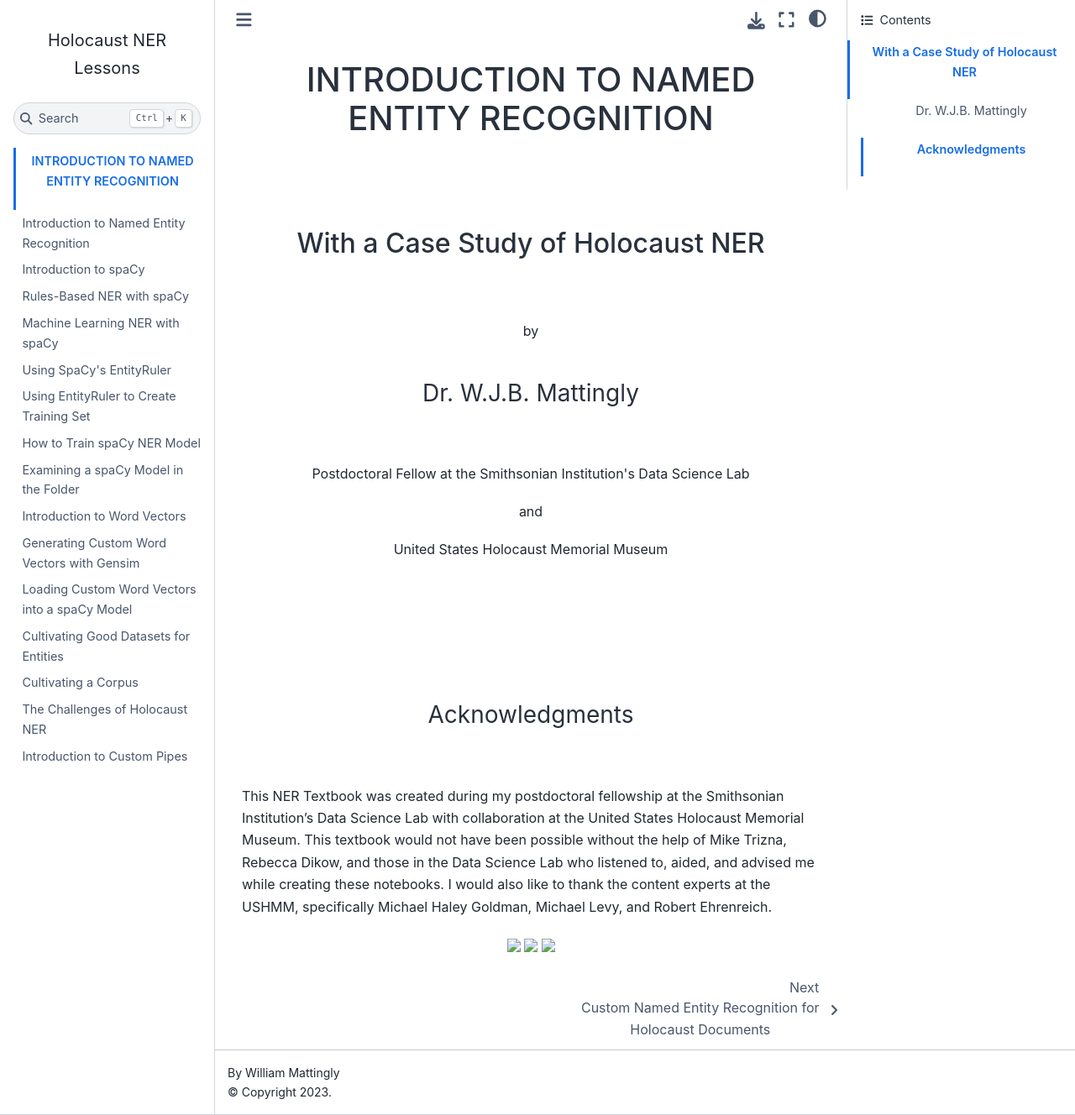
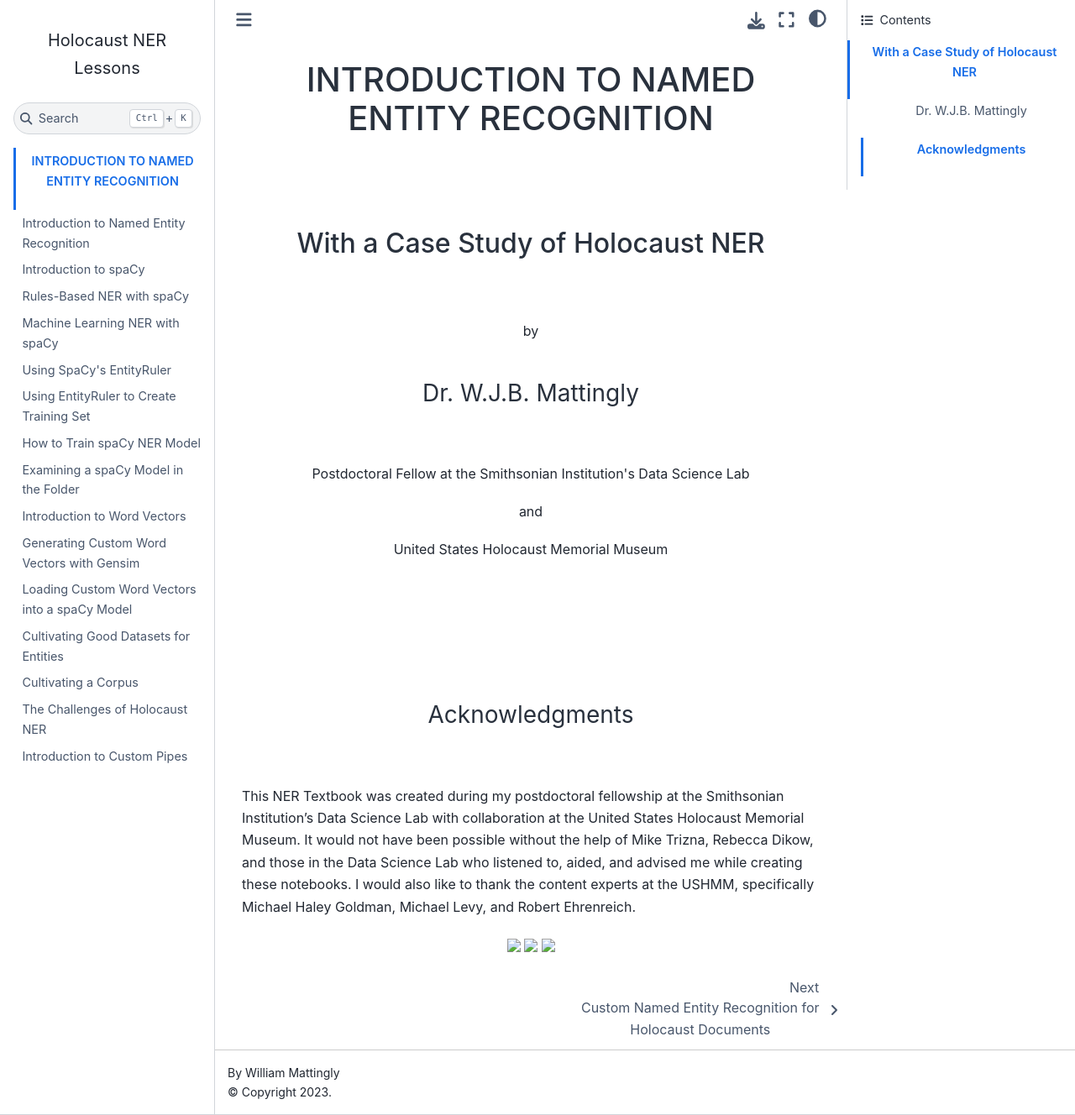
Before and after one commit to wjbmattingly/holocaust_ner_lessons, a Jupyter Book: the page built from intro.md, in a window 1280 px wide and 1328 px high. Shown: the whole window at 84% size. Built offline with Jupyter Book 1.0.4 settings and Sphinx 7.4.7 and the Sphinx Book theme 1.1.4, drawn with Linux system fonts in a browser that asks for light colours.

Commit message:
Update intro.md

```diff
--- a/intro.md
+++ b/intro.md
@@ -11,7 +11,7 @@
 <br><br><br><br>
 
 ### <p align="center">Acknowledgments</p>
-This NER Textbook was created during my postdoctoral fellowship at the Smithsonian Institution's Data Science Lab with collaboration at the United States Holocaust Memorial Museum. This textbook would not have been possible without the help of Mike Trizna, Rebecca Dikow, and those in the Data Science Lab who listened to, aided, and advised me while creating these notebooks. I would also like to thank the content experts at the USHMM, specifically Michael Haley Goldman, Michael Levy, and Robert Ehrenreich.
+This NER Textbook was created during my postdoctoral fellowship at the Smithsonian Institution's Data Science Lab with collaboration at the United States Holocaust Memorial Museum. It would not have been possible without the help of Mike Trizna, Rebecca Dikow, and those in the Data Science Lab who listened to, aided, and advised me while creating these notebooks. I would also like to thank the content experts at the USHMM, specifically Michael Haley Goldman, Michael Levy, and Robert Ehrenreich.
 <p align="center">
 <img src="images/data_science_lab_logo.png" width="200">
 <img src="images/si_logo.jpg" width="200">
```
